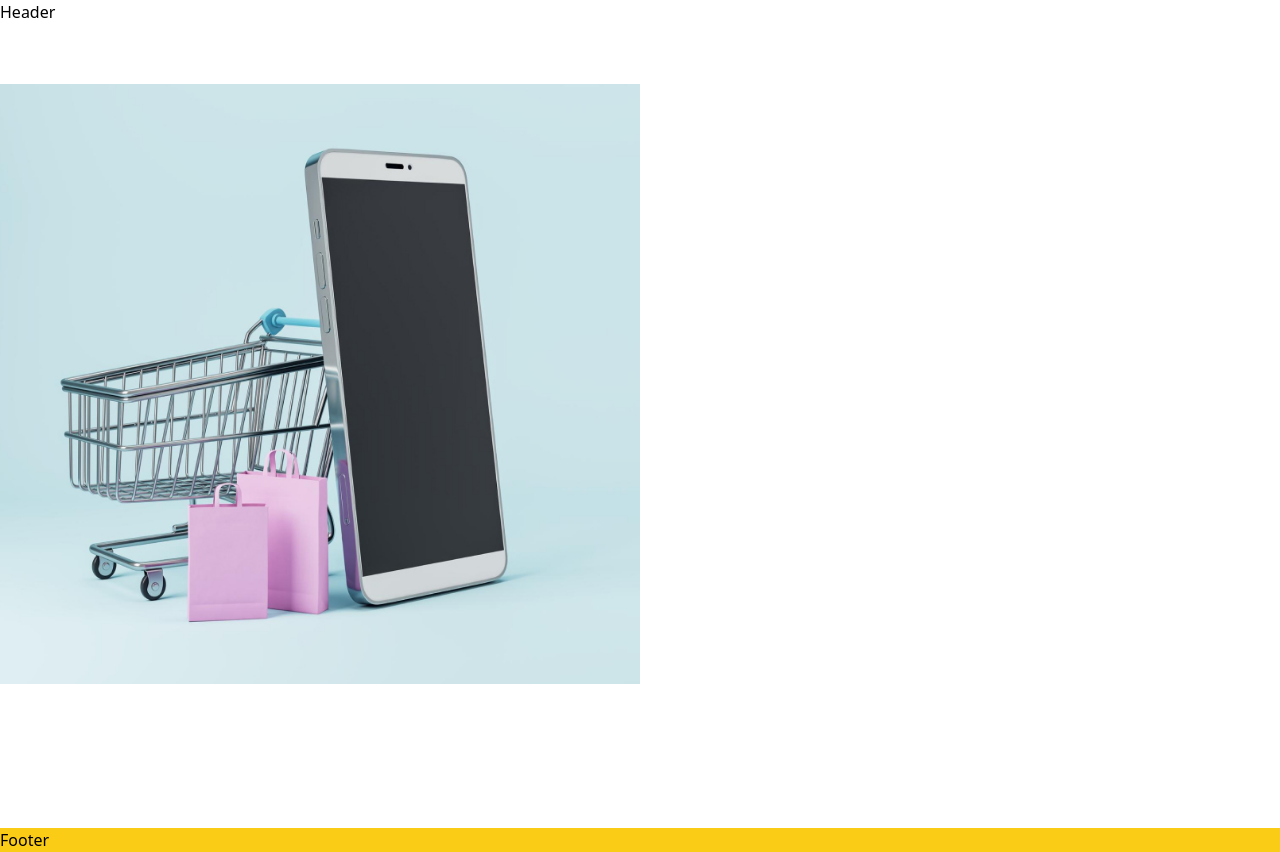
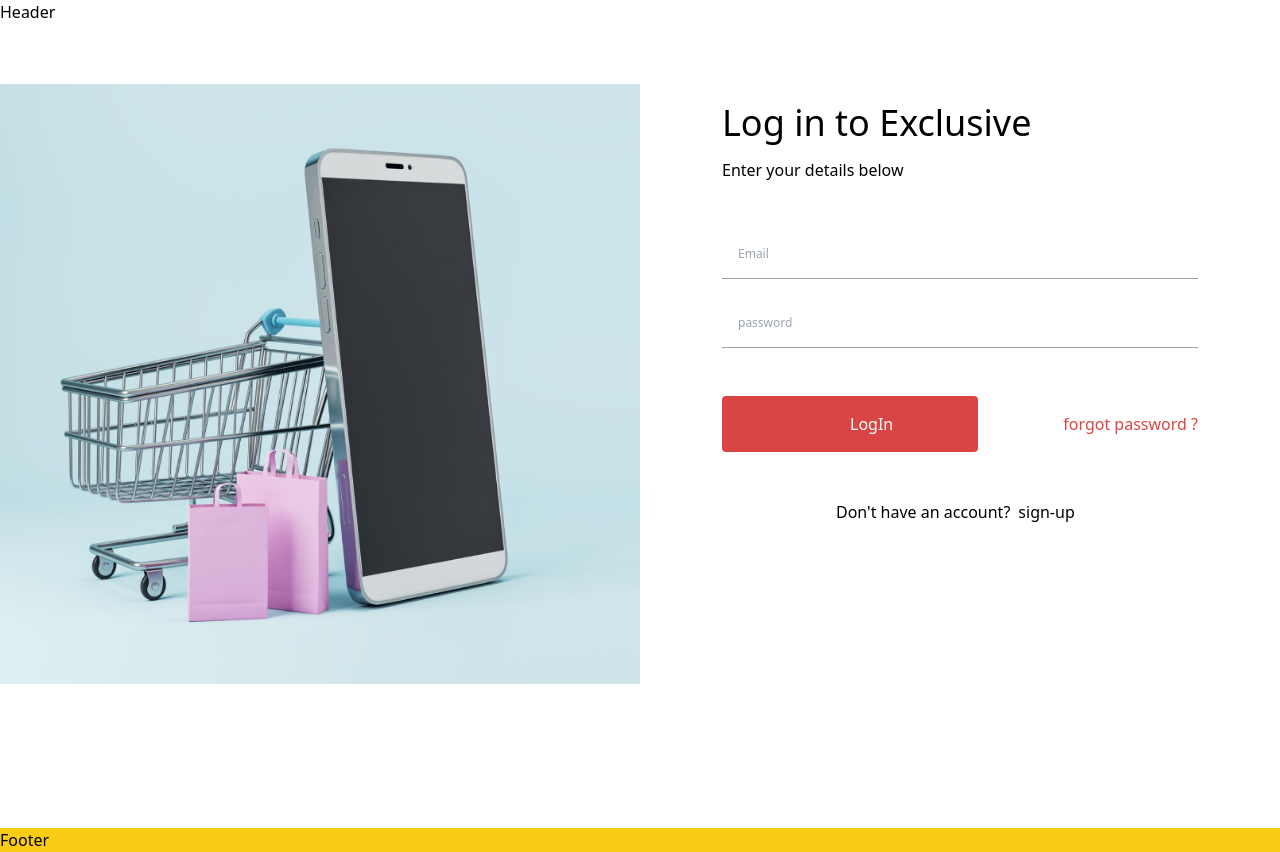
Before and after one commit to codegiyu/e-commerce-mini, a React (Vite) app: page /login in a window 1280 px wide. Built offline with nearby package versions, Linux system fonts and the light colour scheme.

Commit message:
login page design completed

```diff
--- a/src/pages/auth/LoginPage.tsx
+++ b/src/pages/auth/LoginPage.tsx
@@ -1,24 +1,16 @@
 import { AuthLayout } from "@/layout/AuthLayout";
-// import GImage from "../../assets/Google.png"
-// import { Link } from "react-router-dom";
+import { Link } from "react-router-dom";
 
 const LoginPage = () => {
   return (
     <AuthLayout>
-      <>
-      </>
-      {/* <form action="" className=" flex flex-col gap-[48px] lg:w-[500px] lg:mx-auto p-3  h-full mt-5 lg:mt-0">
+
+      <form action="" className=" flex flex-col gap-[48px] lg:w-[500px] lg:mx-auto p-3  h-full mt-5 lg:mt-0">
         <div className="flex flex-col gap-2 text-center lg:text-left">
-          <h1 className="text-[25px] md:text-[30px] lg:text-[36px] font-medium">Create an account</h1>
+          <h1 className="text-[25px] md:text-[30px] lg:text-[36px] font-medium">Log in to Exclusive</h1>
           <p className="text-[16px] font-normal">Enter your details below</p>
         </div>
         <div className="flex flex-col gap-5">
-          <input
-            type="text"
-            placeholder="Name"
-            id="name"
-            className="border-b border-gray-400 text-xs px-4 py-4 outline-none"
-          />
           <input
             type="text"
             placeholder="Email"
@@ -34,31 +26,22 @@ const LoginPage = () => {
         </div>
 
 
-        <div className="flex flex-col gap-[16px]">
+        <div className="flex items-center justify-between  gap-[10px]">
           <button
             type="submit"
             className="bg-[#DB4444] py-4
-            lg:px-32 rounded-sm w-full
-             text-white text-[16px] font-medium"
+            lg:px-32 rounded-sm
+             text-white text-[16px] font-medium w-[143px]"
           >
-            Create Account
+            LogIn
           </button>
-
-          <div className="w-full border border-gray-400
-           py-4 lg:px-[86px]
-            rounded-sm cursor-pointer">
-            <div className="flex items-center gap-3 w-[199px] mx-auto">
-              <img src={GImage} width="24px" height="24px" alt="google-icon" />
-              <p className="font-normal">Sign up with Google</p>
-            </div>
-          </div>
-          <div className="flex items-center  w-[248px] mx-auto gap-2">
-            <h2 className="font-normal text-[16px]">Already have account?</h2>
-            <Link to="/"></Link>
-            <p className="font-normal text-[16px] cursor-pointer">Login</p>
-          </div>
+          <h2 className="font-normal text-[16px] text-[#DB4444]">forgot password ?</h2>
         </div>
-      </form> */}
+        <div className="flex items-center  w-[248px] mx-auto gap-2">
+          <h2 className="font-normal text-[16px]">Don't have an account?</h2>
+          <Link to="/signup"><p className="font-normal text-[16px] cursor-pointer">sign-up</p></Link>
+        </div>
+      </form>
     </AuthLayout>
   );
 };
```
